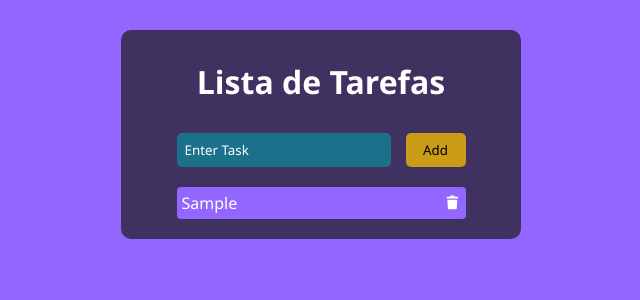
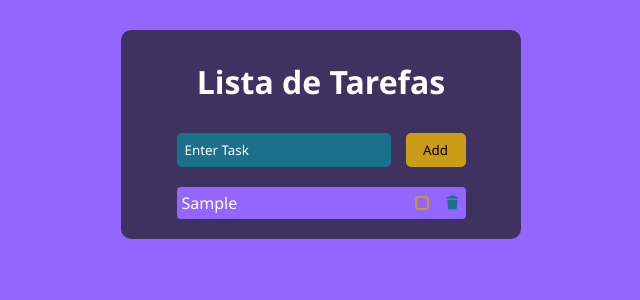
Before and after one commit to VinkarioDev/Tasks, a React (Vite) app: page / in a window 1280 px wide. Both pictures are taken after typing "Sample" into the empty fields and a click on the button "Add". Shown: the top 300 px of the page, without its empty margins (319-959 px from the left). Built offline with nearby package versions, Linux system fonts and the light colour scheme.

Commit message:
"style markup task "

```diff
--- a/src/App.css
+++ b/src/App.css
@@ -54,9 +54,11 @@ h1 {
   display: flex;
   gap: 20px;
   justify-content: space-between;
+  align-items: center;
   background-color: #9366ff;
   padding: 5px;
   border-radius: 4px;
+
 }
 
 .listTask li {
@@ -96,3 +98,44 @@ ul {
   color: red;
   font-style: italic;
 }
+
+.check{
+  display: flex;
+  align-items: center;
+  justify-content: center;
+  gap: 20px;
+}
+
+.checkbox{
+   appearance: none;
+  -webkit-appearance: none;
+
+  width: 14px;
+  height: 14px;
+  border: 2px solid #ca9c17;
+  border-radius: 4px;
+  cursor: pointer;
+
+  display: flex;
+  align-items: center;
+  justify-content: center;
+
+}
+
+.checkbox:checked {
+  background-color: #ca9c17;
+}
+
+.checkbox:checked::after {
+  content: "✓";
+  color: #fff;
+  font-size: 16px;
+  font-weight: bold;
+}
+
+.inputCheck{
+  display: flex;
+  align-items: center;
+  justify-content: center;
+  gap: 15px;
+}
--- a/src/App.jsx
+++ b/src/App.jsx
@@ -9,24 +9,35 @@ function App() {
   const [task, setTask] = useState([])
   const [inputValue, setInputValue] = useState("")
   const [error, setError] = useState(false)
+
   function addTask() {
-    if (inputValue === "") {
+    if (inputValue.trim() === "") {
       setError(true)
       return
     } else {
       setError(false)
-      const tmp = [...task, inputValue]
-      setTask(tmp)
+      const newTask = {
+        id: Date.now(),
+        texto: inputValue,
+        concluida: false
+      }
+      setTask([...task, newTask])
       setInputValue("")
     }
   }
-  function deleteTask(index) {
-    setTask(() => {
-      const tmp = [...task]
 
-      return tmp.filter((_, indexAtual) => indexAtual !== index)
-    })
+  function deleteTask(idDeletar) {
+    setTask(task.filter(task => task.id !== idDeletar))
   }
+
+  function markupCheck(idAlternar) {
+    setTask(
+      task.map(task =>
+        task.id === idAlternar ? { ...task, concluida: !task.concluida } : task
+      )
+    )
+  }
+
   return (
     <div className="container">
       <h1>Lista de Tarefas</h1>
@@ -43,24 +54,32 @@ function App() {
             textBtn={"Add"}
           />
         </div>
-        <ul >
+        <ul>
           {
-            task.map((task, index) => {
+            task.map((task) => {
               return (
-                <div className="listTask" key={index}>
-                  <li >{task}</li>
-                  <button  onClick={() => deleteTask(index)}>
-                  <FontAwesomeIcon style={{color:"#fff"}} icon={faTrash} />
+                <div className="listTask" key={task.id}>
+                  <li>
+                    {task.concluida ? <del style={{ textDecorationColor: "#ca9c17", fontStyle: "italic" }}>{task.texto}</del> : task.texto}
+                  </li>
 
-                  </button>
-
+                  <div className="inputCheck">
+                    <input
+                      className="checkbox"
+                      type="checkbox"
+                      checked={task.concluida}
+                      onChange={() => markupCheck(task.id)}
+                    />
+                    <button onClick={() => deleteTask(task.id)}>
+                      <FontAwesomeIcon style={{ color: "#1b718a" }} icon={faTrash} />
+                    </button>
+                  </div>
                 </div>
               )
             })
           }
         </ul>
       </div>
-
     </div>
   )
 }
```
